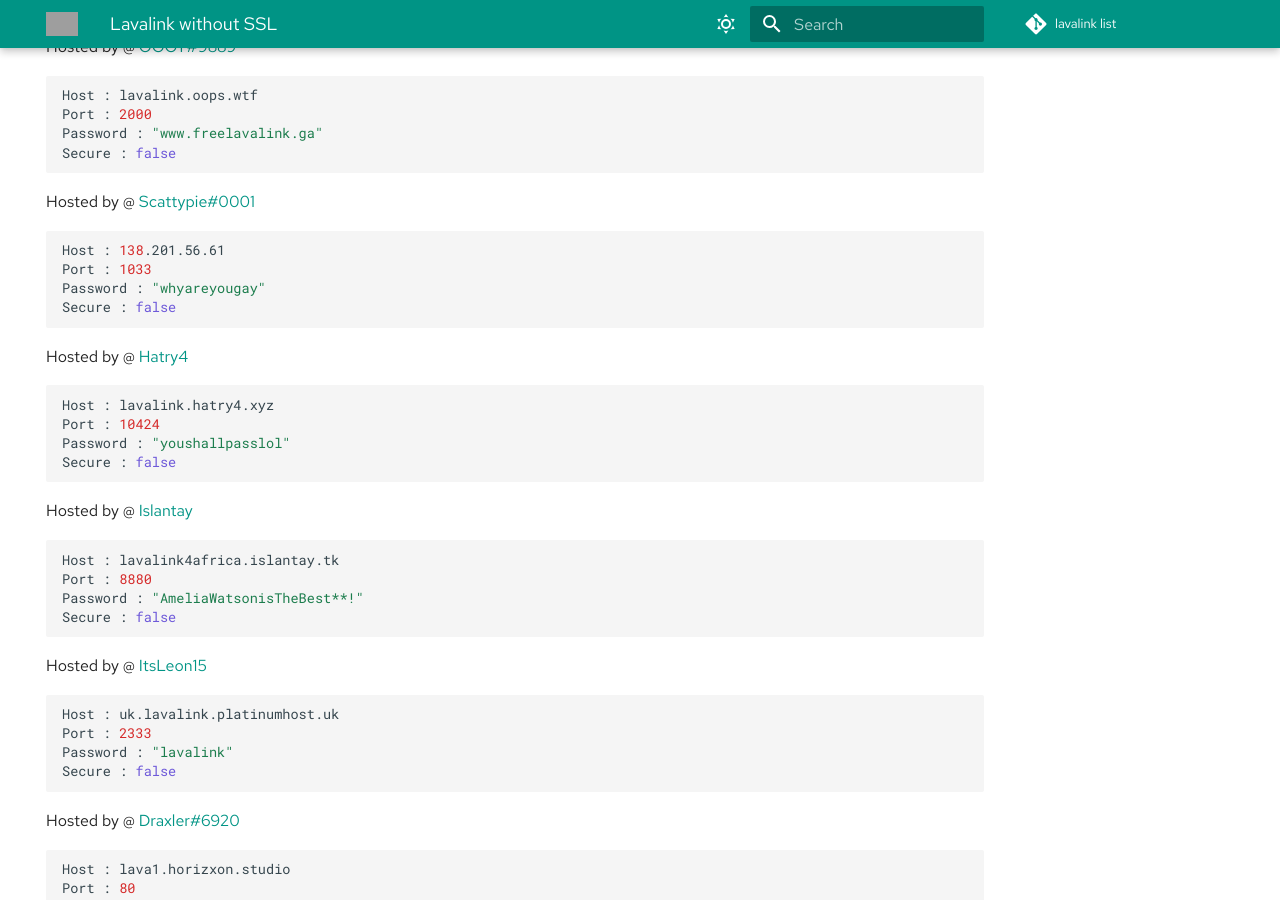
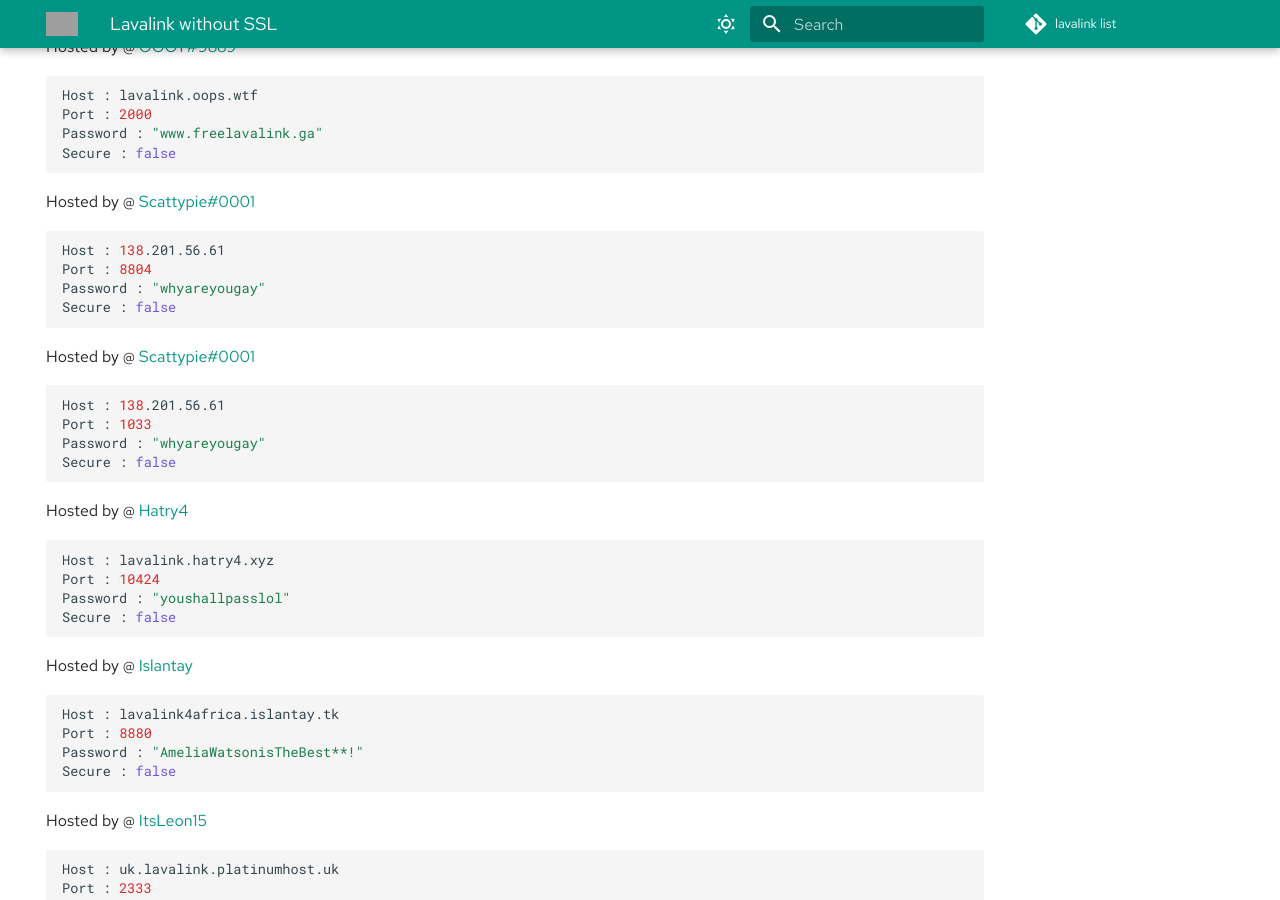
Before and after one commit to DarrenOfficial/lavalink-list, an MkDocs documentation site: the page built from docs/NoSSL/lavalink-without-ssl.md, in a window 1280 px wide and 900 px high, scrolled down 348 px. Built offline with MkDocs 1.6.1 and Material for MkDocs 9.7.7, drawn with Linux system fonts in a browser that asks for light colours; comment, search, counter and statistics services are not loaded; grey boxes are pictures that could not be loaded.

Commit message:
re (#226)
re reeeee
add this bad boi

````diff
--- a/docs/NoSSL/lavalink-without-ssl.md
+++ b/docs/NoSSL/lavalink-without-ssl.md
@@ -16,6 +16,14 @@ Hosted by @ [OGGY#9889](https://www.freelavalink.ga)
 Host : lavalink.oops.wtf
 Port : 2000
 Password : "www.freelavalink.ga"
+Secure : false
+```
+
+Hosted by @ [Scattypie#0001](https://www.youtube.com/watch?v=xvFZjo5PgG0)
+```bash
+Host : 138.201.56.61
+Port : 8804
+Password : "whyareyougay"
 Secure : false
 ```
 
````
